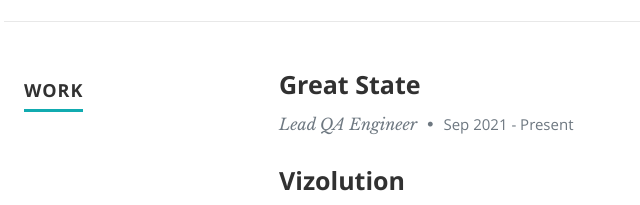
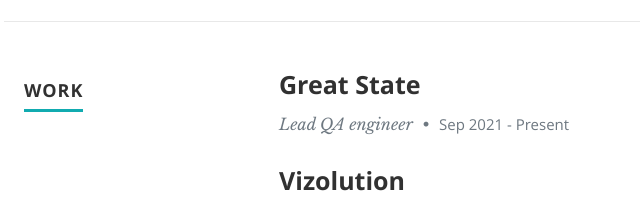
Before and after one commit to aledrhys/azure-cv-project, a plain HTML site: page frontend/index.html in a window 1280 px wide. Shown: the part 2766-2971 px from the top of the page, 126-766 px from the left. Drawn offline with nearby package versions, Linux system fonts and the light colour scheme; no server answers.

Commit message:
Updated html

```diff
--- a/frontend/index.html
+++ b/frontend/index.html
@@ -334,7 +334,7 @@
                <div class="twelve columns">
 
                   <h3>Great State</h3>
-                  <p class="info">Lead QA Engineer <span>&bull;</span> <em class="date">Sep 2021 - Present</em></p>
+                  <p class="info">Lead QA engineer <span>&bull;</span> <em class="date">Sep 2021 - Present</em></p>
 
                   <p>
                   </p>
```
